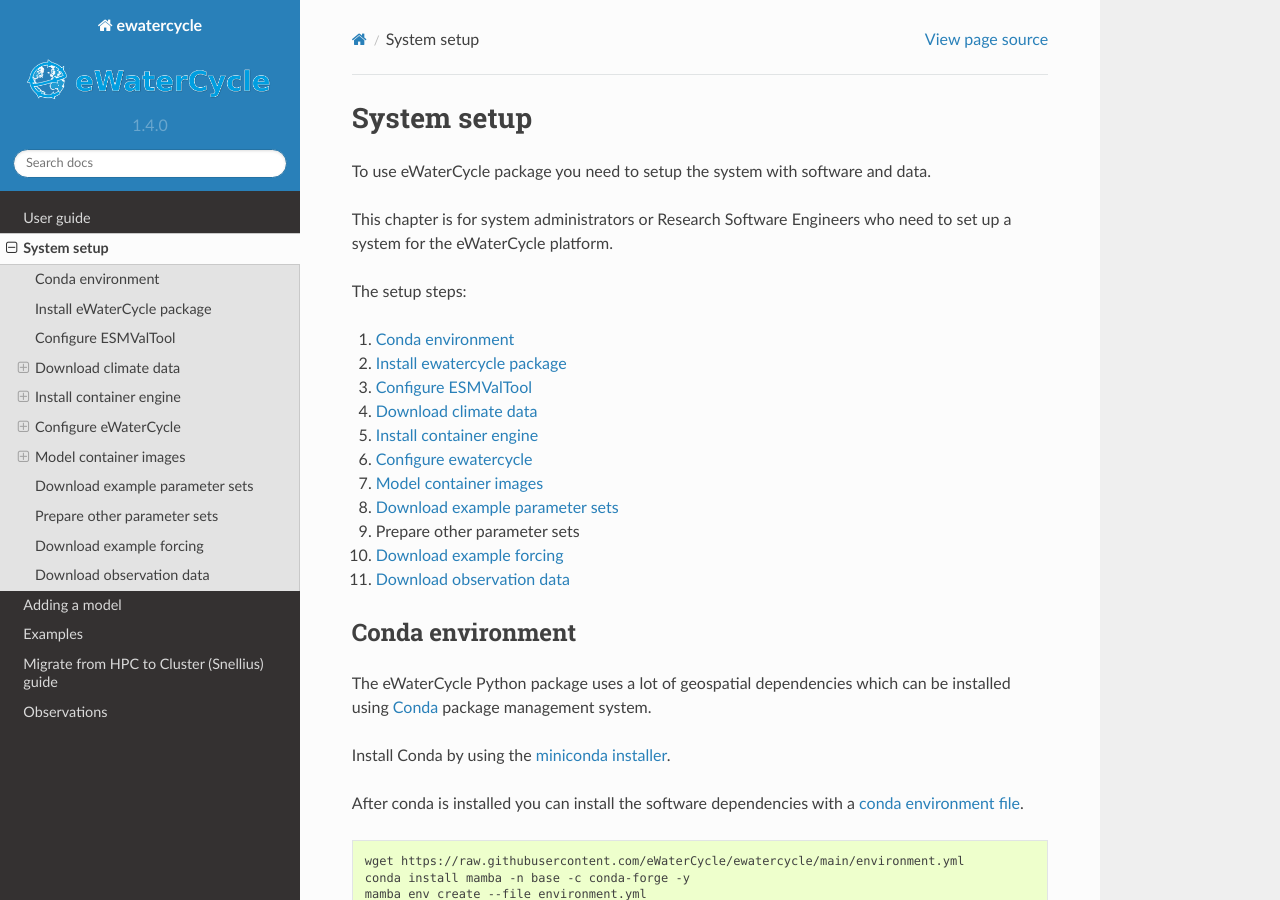
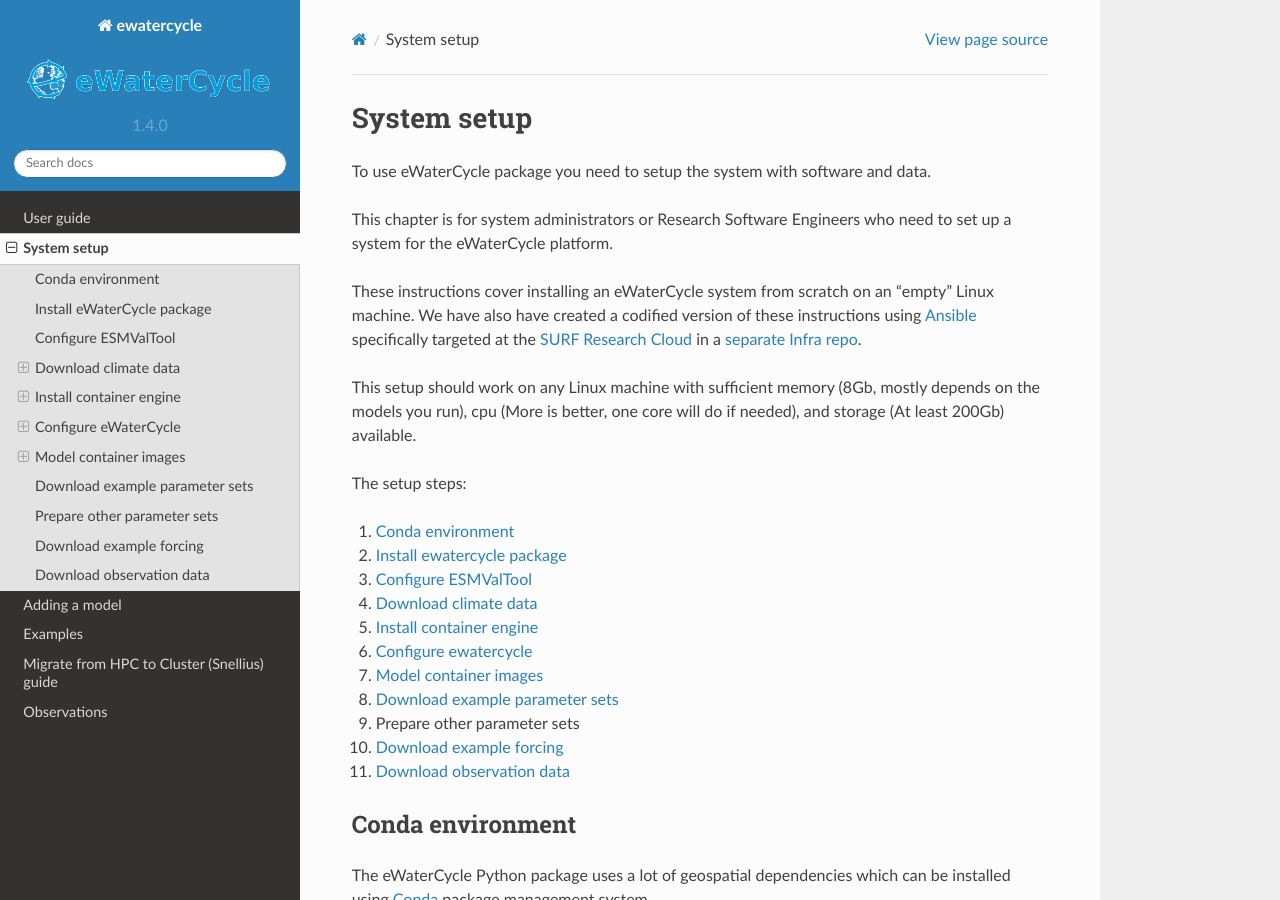
Before and after one commit to eWaterCycle/ewatercycle, a Sphinx documentation site: the page built from docs/system_setup.rst, in a window 1280 px wide and 900 px high. Built offline with Sphinx 7.4.7 and the Read the Docs theme 2.0.0, drawn with Linux system fonts in a browser that asks for light colours; pages that are not in the unit, such as notebooks, are missing from menus.

Commit message:
Update system_setup.rst (#315)
* Update system_setup.rst

Added a note that a codified version of these instructions is available in the infra repo

* Update system_setup.rst

Added system requirements (numbers need verification)

```diff
--- a/docs/system_setup.rst
+++ b/docs/system_setup.rst
@@ -5,6 +5,10 @@
 and data.
 
 This chapter is for system administrators or Research Software Engineers who need to set up a system for the eWaterCycle platform.
+
+These instructions cover installing an eWaterCycle system from scratch on an "empty" Linux machine. We have also have created a codified version of these instructions using `Ansible <https://docs.ansible.com/ansible/latest/index.html>`__ specifically targeted at the `SURF Research Cloud <https://servicedesk.surfsara.nl/wiki/display/WIKI/Research+Cloud+Documentation>`__ in a `separate Infra repo <https://github.com/eWaterCycle/infra>`__.
+
+This setup should work on any Linux machine with sufficient memory (8Gb, mostly depends on the models you run), cpu (More is better, one core will do if needed), and storage (At least 200Gb) available.
 
 The setup steps:
 
```
